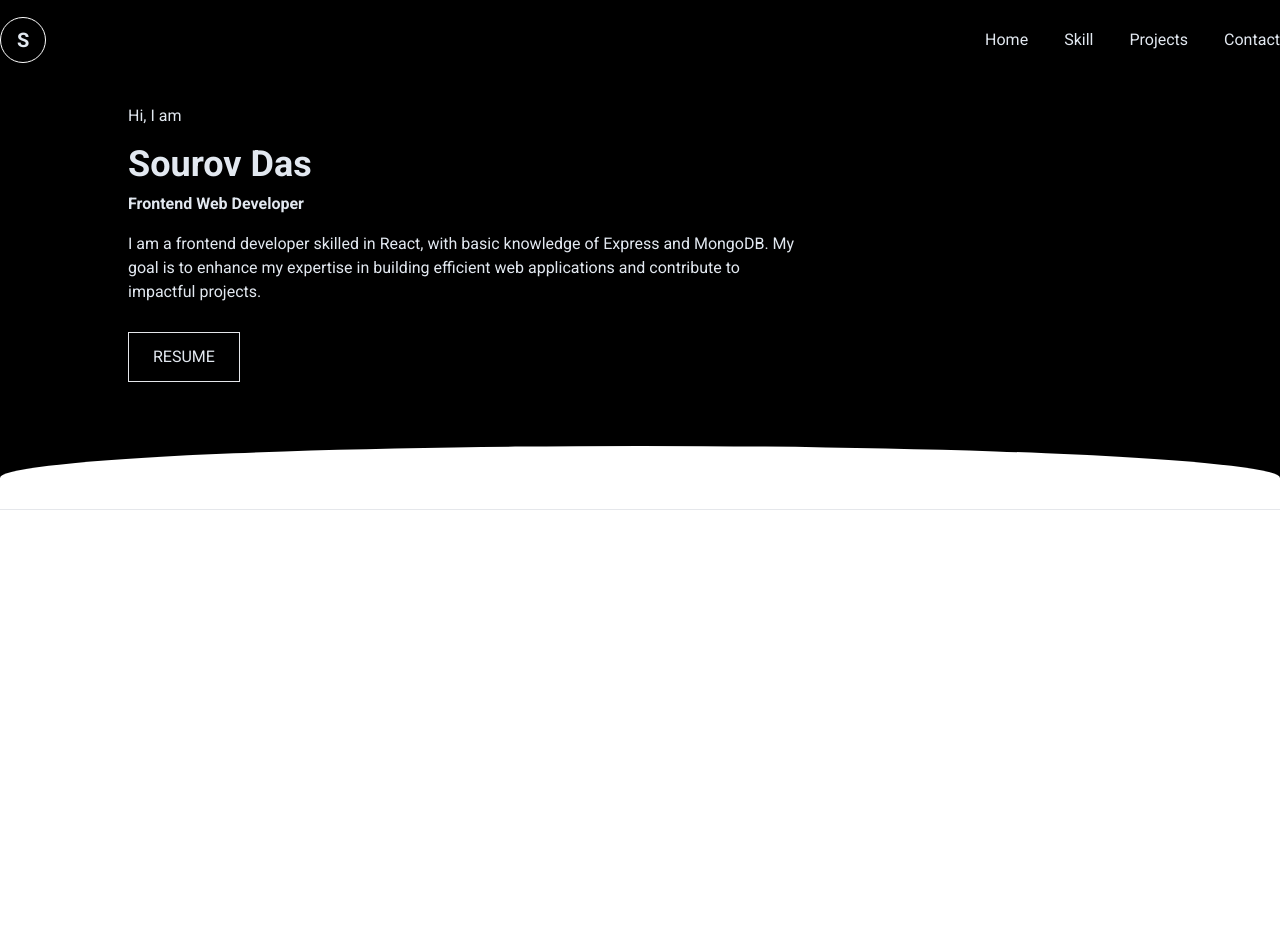
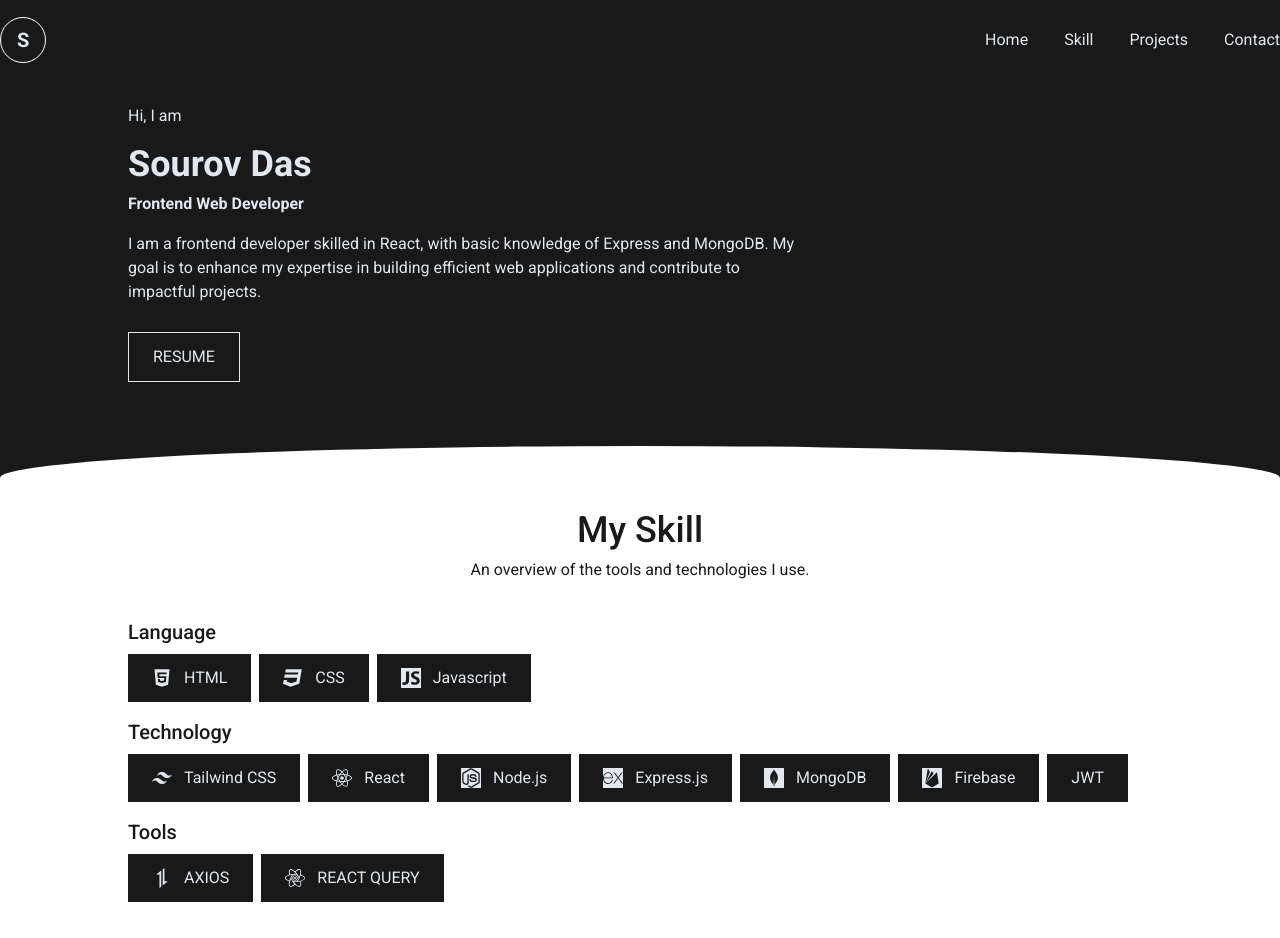
Before and after one commit to sour0v1/portfolio, a React (Vite) app: page / in a window 1280 px wide. Before the commit the page ends 800 px from the top, so only its background shows below. Built offline with nearby package versions, Linux system fonts and the light colour scheme.

Commit message:
add : skills

```diff
--- a/src/App.jsx
+++ b/src/App.jsx
@@ -1,10 +1,12 @@
 import React from 'react';
 import Navbar from './nav/Navbar';
+import Skill from './skill/Skill';
 
 const App = () => {
   return (
     <>
     <Navbar></Navbar>
+    <Skill></Skill>
     </>
   );
 };
--- a/src/banner/Banner.jsx
+++ b/src/banner/Banner.jsx
@@ -9,7 +9,7 @@
                 <h4 className='font-semibold'>Frontend Web Developer</h4>
             </div>
             <p className='lg:w-2/3 pb-3 text-center lg:text-start'>I am a frontend developer skilled in React, with basic knowledge of Express and MongoDB. My goal is to enhance my expertise in building efficient web applications and contribute to impactful projects.</p>
-            <button className='uppercase border px-6 py-3 inline-block'>Resume</button>
+            <a href='https://drive.google.com/file/d/1iQ30E9pTl6IqLwhobL_rZCNBpihtFC0t/view?usp=sharing' className='uppercase border px-6 py-3 inline-block'>Resume</a>
         </div>
     );
 };
--- a/src/nav/Navbar.jsx
+++ b/src/nav/Navbar.jsx
@@ -7,20 +7,20 @@
     console.log(menu);
     // space-y-4 shadow-lg py-6 absolute w-full bg-white rounded-b-lg transition-transform  duration-300 origin-top ${open ? '' : 'scale-y-0'}`}>
     return (
-        <div className="relative bg-black overflow-hidden font-roboto px-4 lg:px-0">
+        <div className="relative bg-[#191919] overflow-hidden font-roboto px-4 lg:px-0">
             <div className='max-w-7xl mx-auto w-full flex justify-between items-center text-slate-200 my-4 h-12 lg:border-none relative'>
                 <h2 className='font-bold border rounded-full border-white px-4 py-2 text-xl'>S</h2>
-                <ul className={`flex flex-col lg:flex-row justify-end items-center lg:gap-9 absolute lg:relative top-14 lg:top-auto w-full bg-black pb-2 lg:pb-0 transition-transform  origin-top ${menu ? 'duration-300' : 'scale-y-0 lg:scale-100 duration-75'}`}>
-                    <li className='border-t lg:border-none inline-block lg:inline w-full lg:w-auto text-center lg:text-start py-2 lg:py-0'>Home</li>
-                    <li className='border-t lg:border-none inline-block lg:inline w-full lg:w-auto text-center lg:text-start py-2 lg:py-0'>Skill</li>
-                    <li className='border-t lg:border-none inline-block lg:inline w-full lg:w-auto text-center lg:text-start py-2 lg:py-0'>Projects</li>
-                    <li className='border-t lg:border-none inline-block lg:inline w-full lg:w-auto text-center lg:text-start py-2 lg:py-0 border-b'>Contact</li>
+                <ul className={`flex flex-col lg:flex-row justify-end items-center lg:gap-9 absolute lg:relative top-14 lg:top-auto w-full bg-[#191919] pb-2 lg:pb-0 transition-transform  origin-top ${menu ? 'duration-300' : 'scale-y-0 lg:scale-100 duration-75'}`}>
+                    <li className='border-t lg:border-none inline-block lg:inline w-full lg:w-auto text-center lg:text-start py-2 lg:py-0 hover:text-slate-400'>Home</li>
+                    <li className='border-t lg:border-none inline-block lg:inline w-full lg:w-auto text-center lg:text-start py-2 lg:py-0 hover:text-slate-400'>Skill</li>
+                    <li className='border-t lg:border-none inline-block lg:inline w-full lg:w-auto text-center lg:text-start py-2 lg:py-0 hover:text-slate-400'>Projects</li>
+                    <li className='border-t lg:border-none inline-block lg:inline w-full lg:w-auto text-center lg:text-start py-2 lg:py-0 border-b hover:text-slate-400'>Contact</li>
                 </ul>
                 <h2 onClick={() => setMenu(!menu)} className='text-2xl lg:hidden block'><CiMenuKebab /></h2>
             </div>
             <Banner></Banner>
 
-            <div className="absolute bottom-0 left-1/2 -translate-x-1/2 w-full h-16 bg-white border-b rounded-t-[80%]"></div>
+            <div className="absolute bottom-0 left-1/2 -translate-x-1/2 w-full h-16 bg-white rounded-t-[80%]"></div>
         </div>
     );
 };
--- /dev/null
+++ b/src/skill/Skill.jsx
@@ -0,0 +1,86 @@
+import React from 'react';
+import { BiLogoMongodb } from 'react-icons/bi';
+import { FaCss3, FaHtml5, FaNodeJs, FaReact } from 'react-icons/fa';
+import { IoLogoJavascript } from 'react-icons/io';
+import { RiFirebaseFill, RiTailwindCssFill } from 'react-icons/ri';
+import { SiAxios, SiExpress, SiReactquery } from 'react-icons/si';
+
+const Skill = () => {
+    return (
+        <div className='max-w-5xl mx-auto font-roboto  text-center text-[#191919]'>
+            <div className='space-y-2'>
+                <h2 className='text-4xl font-medium'>My Skill</h2>
+                <p>An overview of the tools and technologies I use.</p>
+            </div>
+
+            <div className='my-9 space-y-4'>
+                <div className='space-y-2'>
+                    <h3 className='text-start text-xl font-medium'>Language</h3>
+                    <div className='flex items-center gap-2'>
+                        <div className='flex justify-center items-center gap-3 bg-[#191919] text-slate-200 w-fit px-6 py-3'>
+                            <p className='text-xl'><FaHtml5 /></p>
+                            <p className='uppercase'>Html</p>
+                        </div>
+                        <div className='flex justify-center items-center gap-3 bg-[#191919] text-slate-200 w-fit px-6 py-3'>
+                            <p className='text-xl'><FaCss3 /></p>
+                            <p className='uppercase'>Css</p>
+                        </div>
+                        <div className='flex justify-center items-center gap-3 bg-[#191919] text-slate-200 w-fit px-6 py-3'>
+                            <p className='text-xl bg-slate-200 text-[#191919]'><IoLogoJavascript /></p>
+                            <p className=''>Javascript</p>
+                        </div>
+                    </div>
+                </div>
+                <div className='space-y-2'>
+                    <h3 className='text-start text-xl font-medium'>Technology</h3>
+                    <div className='flex items-center gap-2'>
+                        <div className='flex justify-center items-center gap-3 bg-[#191919] text-slate-200 w-fit px-6 py-3'>
+                            <p className='text-xl'><RiTailwindCssFill /></p>
+                            <p className=''>Tailwind CSS</p>
+                        </div>
+                        <div className='flex justify-center items-center gap-3 bg-[#191919] text-slate-200 w-fit px-6 py-3'>
+                            <p className='text-xl'><FaReact /></p>
+                            <p className=''>React</p>
+                        </div>
+                        <div className='flex justify-center items-center gap-3 bg-[#191919] text-slate-200 w-fit px-6 py-3'>
+                            <p className='text-xl bg-slate-200 text-[#191919]'><FaNodeJs /></p>
+                            <p className=''>Node.js</p>
+                        </div>
+                        <div className='flex justify-center items-center gap-3 bg-[#191919] text-slate-200 w-fit px-6 py-3'>
+                            <p className='text-xl bg-slate-200 text-[#191919]'><SiExpress /></p>
+                            <p className=''>Express.js</p>
+                        </div>
+                        <div className='flex justify-center items-center gap-3 bg-[#191919] text-slate-200 w-fit px-6 py-3'>
+                            <p className='text-xl bg-slate-200 text-[#191919]'><BiLogoMongodb /></p>
+                            <p className=''>MongoDB</p>
+                        </div>
+                        <div className='flex justify-center items-center gap-3 bg-[#191919] text-slate-200 w-fit px-6 py-3'>
+                            <p className='text-xl bg-slate-200 text-[#191919]'><RiFirebaseFill /></p>
+                            <p className=''>Firebase</p>
+                        </div>
+                        <div className='flex justify-center items-center gap-3 bg-[#191919] text-slate-200 w-fit px-6 py-3'>
+                            {/* <p className='text-xl bg-slate-200 text-[#191919]'><RiFirebaseFill /></p> */}
+                            <p className=''>JWT</p>
+                        </div>
+                    </div>
+                </div>
+                <div className='space-y-2'>
+                    <h3 className='text-start text-xl font-medium'>Tools</h3>
+                    <div className='flex items-center gap-2'>
+                        <div className='flex justify-center items-center gap-3 bg-[#191919] text-slate-200 w-fit px-6 py-3'>
+                            <p className='text-xl'><SiAxios /></p>
+                            <p className='uppercase'>Axios</p>
+                        </div>
+                        <div className='flex justify-center items-center gap-3 bg-[#191919] text-slate-200 w-fit px-6 py-3'>
+                            <p className='text-xl'><SiReactquery /></p>
+                            <p className='uppercase'>React Query</p>
+                        </div>
+
+                    </div>
+                </div>
+            </div>
+        </div>
+    );
+};
+
+export default Skill;
```
